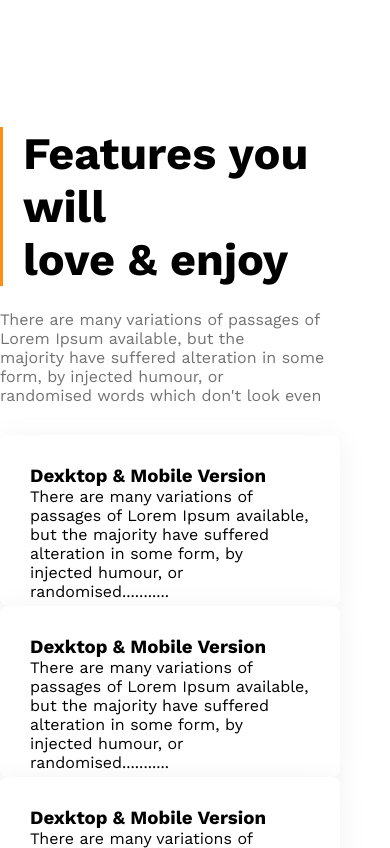
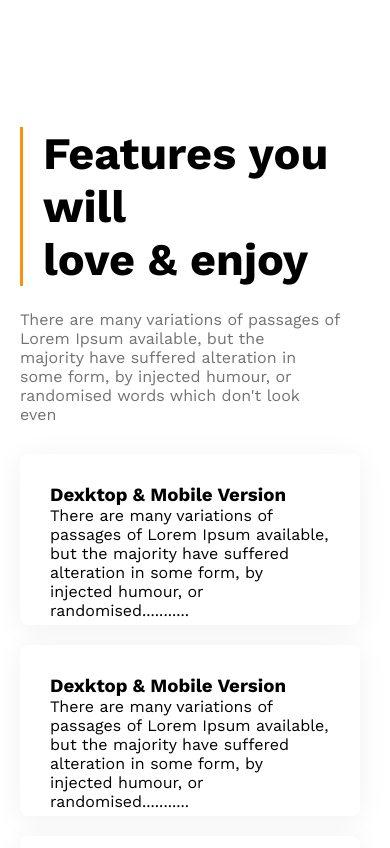
Before and after one commit to shakibhossainmuhammad/g3-architects, a plain HTML site: page index.html in a window 390 px wide. Shown: the part 3500-4348 px from the top of the page. Drawn offline with nearby package versions, Linux system fonts and the light colour scheme.

Commit message:
update website

```diff
--- a/asset/style/style.css
+++ b/asset/style/style.css
@@ -338,6 +338,10 @@ hr {
     margin: 0;
     left: 0;
   }
+  .enjoy-featurs-info div {
+    margin-bottom: 20px;
+    margin-left: 20px;
+  }
   .btn-exper {
     position: relative;
     bottom: -17px;
```
